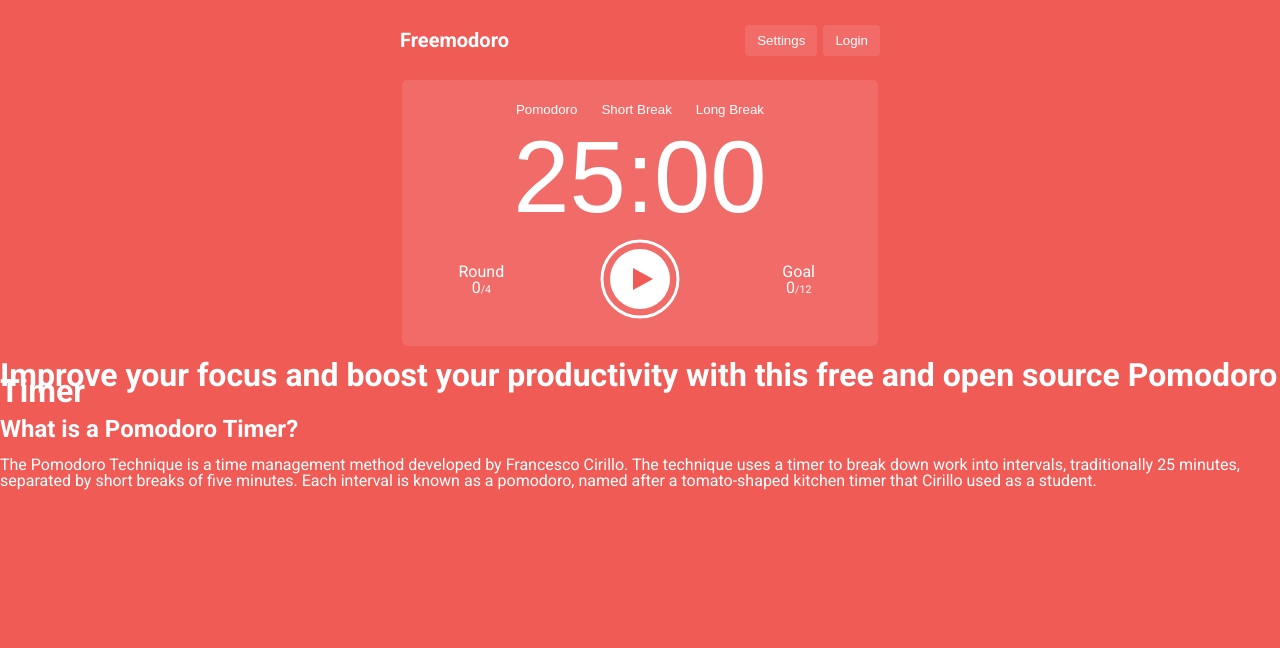
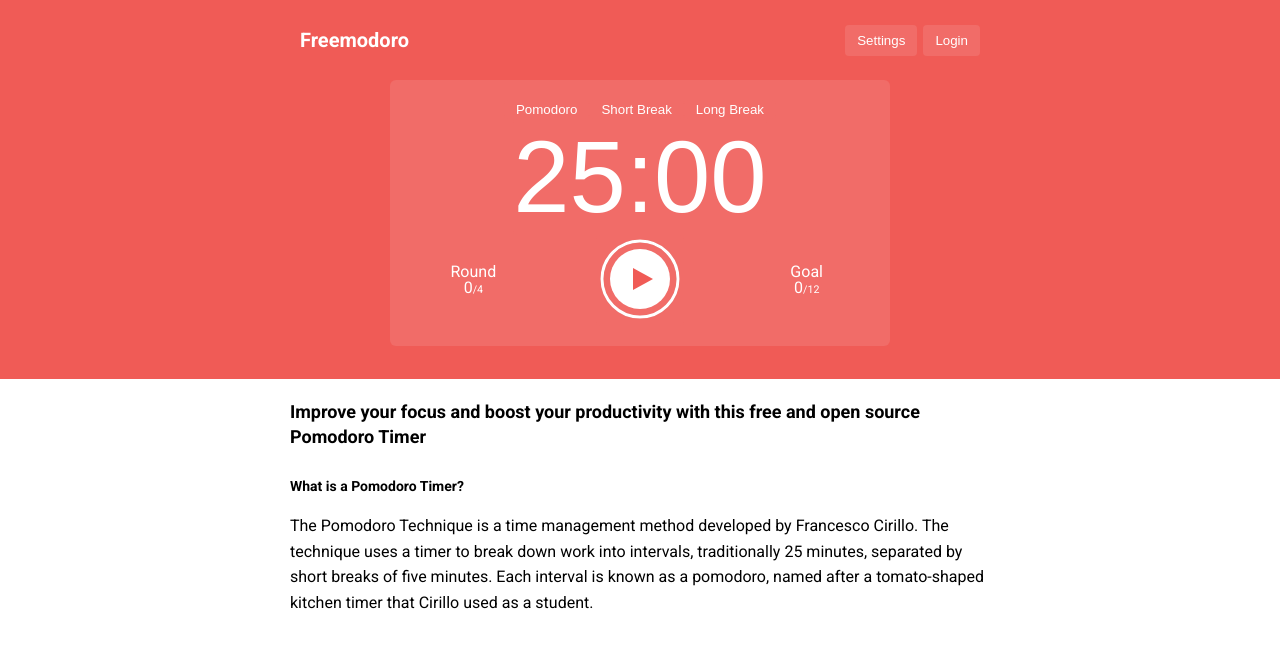
Before and after one commit to jaredblumer/freemodoro, a React (Create React App) app: page / in a window 1280 px wide. Shown: the top 648 px of the page. Built offline with nearby package versions, Linux system fonts and the light colour scheme.

Commit message:
Style Pomodoro and Description components

```diff
--- a/src/App.css
+++ b/src/App.css
@@ -1,8 +1,6 @@
 html,
 body {
   border: none;
-  background-color: #f05b56;
-  color: white;
   font-family: "Roboto", sans-serif;
   font-size: 16px;
   line-height: 1em;
@@ -39,10 +37,38 @@
   width: 50%;
 }
 
+.description-container {
+  background-color: white;
+  padding-top: 30px;
+  max-width: 700px;
+  margin: 0 auto;
+  padding: 20px 12px;
+}
+
+.description-container h1 {
+  color: black;
+  font-size: 18px;
+  line-height: 1.4em;
+  margin: 0;
+}
+
+.description-container h2 {
+  color: black;
+  font-size: 14px;
+  line-height: 1.4em;
+  margin-top: 28px;
+}
+
+.description-container p {
+  color: black;
+  line-height: 1.6em;
+}
+
 .display {
   background-color: #f16c68;
   border-radius: 6px;
-  margin: 0 12px;
+  margin: 0 auto;
+  max-width: 500px;
   padding: 20px 0;
   text-align: center;
 }
@@ -109,8 +135,15 @@
   color: green;
 }
 
+.pomodoro-container {
+  background-color: #f05b56;
+}
+
 .Pomodoro {
-  max-width: 500px;
+  color: white;
+  margin: 0 auto;
+  max-width: 700px;
+  padding-bottom: 33px;
 }
 
 .Pomodoro button {
@@ -189,8 +222,17 @@
   font-size: 5.063em;
 }
 
-@media screen and (min-width: 500px) {
-  .Pomodoro {
-    margin: 0 auto;
+@media screen and (max-width: 540px) {
+  .description-container {
+    padding: 20px 20px;
+  }
+
+  .display {
+    margin: 0 20px;
+  }
+
+  .Pomodoro header {
+    padding: 10px 0;
+    margin: 0 20px;
   }
 }
```
